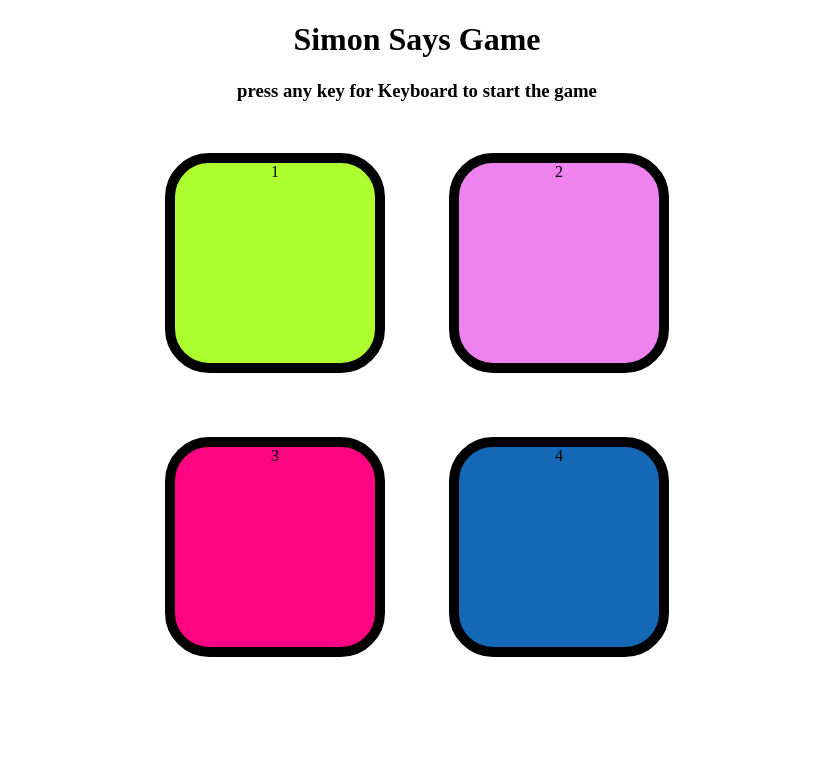
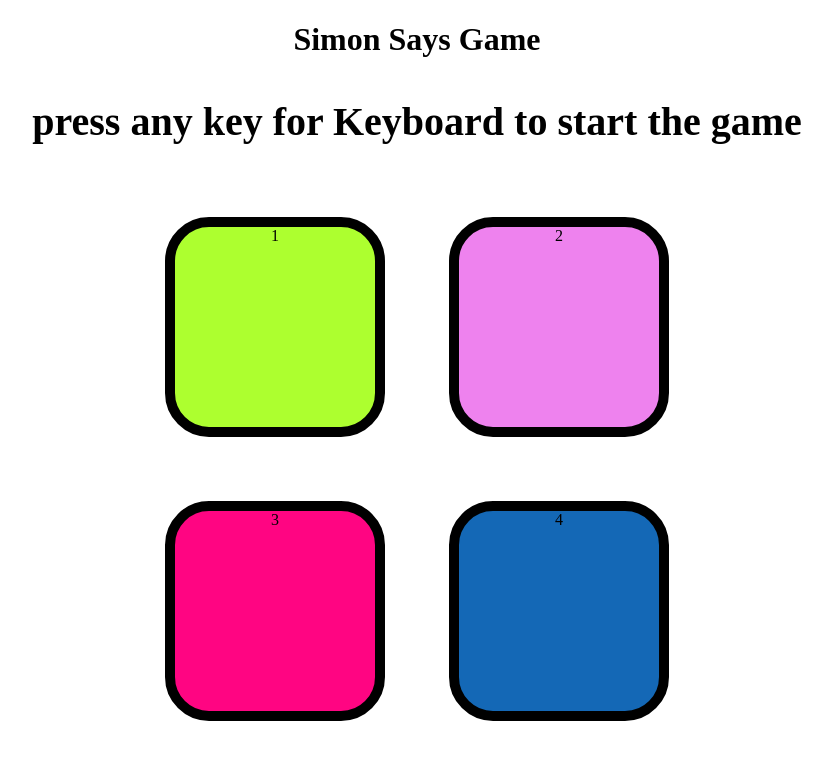
Before and after one commit to cs-bharat/Javascript-Project, a plain HTML site: page simon-says-game/index.html in a window 1280 px wide. Shown: the whole page, without its empty margins (223-1055 px from the left). Drawn offline with Linux system fonts and the light colour scheme.

Commit message:
text styling add

```diff
--- a/simon-says-game/index.html
+++ b/simon-says-game/index.html
@@ -8,7 +8,7 @@
 </head>
 <body>
     <h1>Simon Says Game</h1>
-    <h3>press any key for Keyboard to start the game</h3>
+    <h3 style="font-size: 40px;">press any key for Keyboard to start the game</h3>
        <div class="btn-conatiner">
         <div class="line-one">
             <div class="btn green" type="button" id="green">1</div>
```
